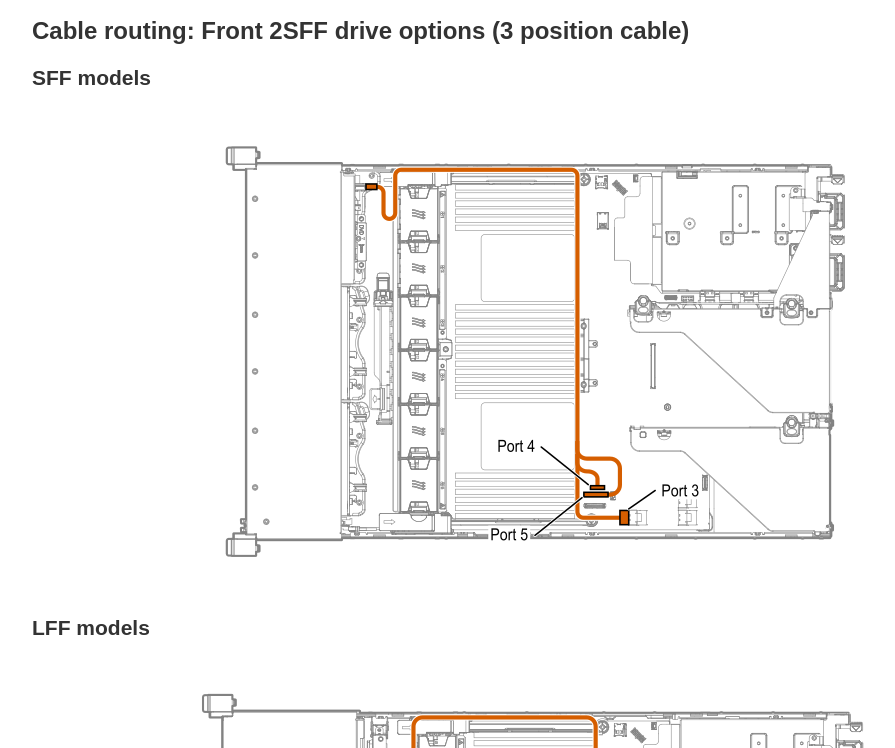
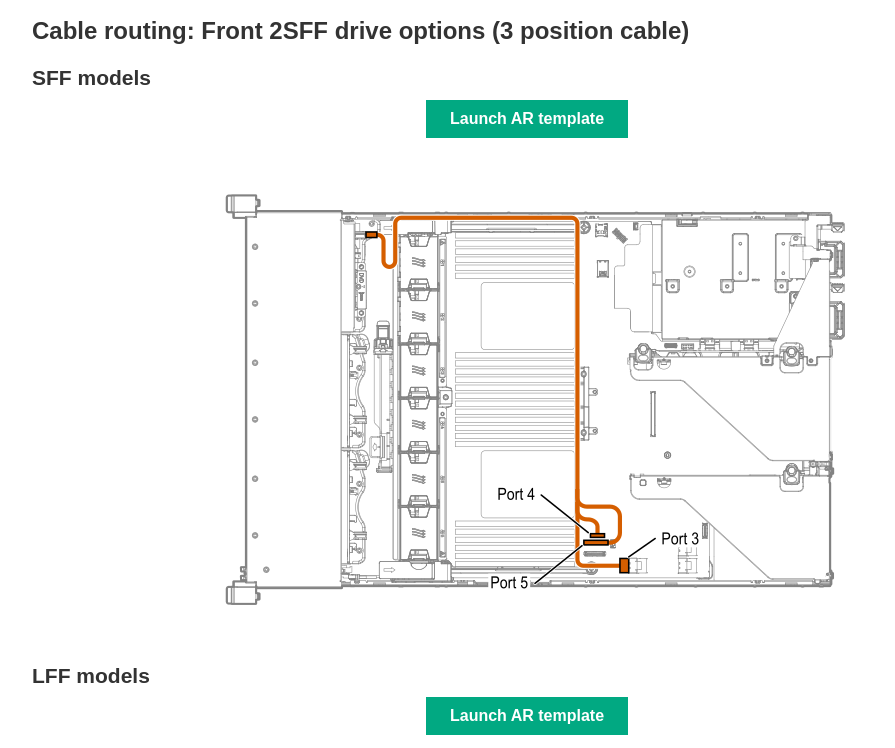
Before and after one commit to chrpeterson/cablingmatrix, a plain HTML site: page GUID-6936119C-381E-42F5-8819-0D2D5240536F.html in a window 1280 px wide. Shown: the top 748 px of the page, without its empty margins (108-1003 px from the left). Drawn offline with nearby package versions, Linux system fonts and the light colour scheme; a web font is replaced by a local one.

Commit message:
Update GUID-6936119C-381E-42F5-8819-0D2D5240536F.html

```diff
--- a/GUID-6936119C-381E-42F5-8819-0D2D5240536F.html
+++ b/GUID-6936119C-381E-42F5-8819-0D2D5240536F.html
@@ -1,10 +1,12 @@
 <!DOCTYPE html
   SYSTEM "about:legacy-compat">
 <html lang="en-us"><head><meta http-equiv="Content-Type" content="text/html; charset=UTF-8"><meta name="viewport" content="width=device-width, initial-scale=1"><meta name="copyright" content="© Copyright ,  Hewlett Packard Enterprise Development LP"><link rel="stylesheet" type="text/css" href="hpefonts.css"><link rel="stylesheet" type="text/css" href="style.css"><title>Cable routing: Front 2SFF drive options (3 position cable)</title><script src="https://h50007.www5.hpe.com/caas-static/js/framework/jquery/v-1-8/jquery.js"></script><script src="https://h50007.www5.hpe.com/caas-static/js/framework/jquery/v-1-8/can.jquery.js"></script><script src="https://h50007.www5.hpe.com/hfws/us/en/hpe/latest.r?contentType=js"></script></head><body><div id="header" class="header"></div><a name="GUID-6936119C-381E-42F5-8819-0D2D5240536F"><!-- --></a><main role="main"><article role="article" aria-labelledby="ariaid-title1"><h1 class="title topictitle1" id="ariaid-title1">Cable routing: Front 2SFF drive options (3 position cable)</h1><div class="body refbody"><section class="section" id="GUID-6936119C-381E-42F5-8819-0D2D5240536F__SECTION_99544FEAE0334FC19F96B66B47B34A15"><a name="GUID-6936119C-381E-42F5-8819-0D2D5240536F__SECTION_99544FEAE0334FC19F96B66B47B34A15"><!-- --></a><h2 class="title sectiontitle">SFF models</h2>
-
+		<p class="p text-center"><a class="xref btn" href="AR/Mob_141AR.html" target="_blank">Launch AR template</a>
+		</p>
 		<figure class="fig fignone" id="GUID-6936119C-381E-42F5-8819-0D2D5240536F__FIG_491DF25CE73D44E699D7BA282FCDD026"><a name="GUID-6936119C-381E-42F5-8819-0D2D5240536F__FIG_491DF25CE73D44E699D7BA282FCDD026"><!-- --></a><br><a name="GUID-6936119C-381E-42F5-8819-0D2D5240536F__IMAGE_10E1501DA7BF4B0F8E874373FA268F8D"><!-- --></a><div class="imagecenter"><img class="image imagecenter" id="GUID-6936119C-381E-42F5-8819-0D2D5240536F__IMAGE_10E1501DA7BF4B0F8E874373FA268F8D" src="mob_141.png"></div><br></figure>
 	 </section><section class="section" id="GUID-6936119C-381E-42F5-8819-0D2D5240536F__SECTION_0743C1ACAF2C44F398760B1292ACE85A"><a name="GUID-6936119C-381E-42F5-8819-0D2D5240536F__SECTION_0743C1ACAF2C44F398760B1292ACE85A"><!-- --></a><h2 class="title sectiontitle">LFF models</h2>
-
+		<p class="p text-center"><a class="xref btn" href="AR/Mob_142AR.html" target="_blank">Launch AR template</a>
+		</p>
 		<figure class="fig fignone" id="GUID-6936119C-381E-42F5-8819-0D2D5240536F__FIG_3FE941C9E0864E3C8E23F28245FB9FA3"><a name="GUID-6936119C-381E-42F5-8819-0D2D5240536F__FIG_3FE941C9E0864E3C8E23F28245FB9FA3"><!-- --></a><br><a name="GUID-6936119C-381E-42F5-8819-0D2D5240536F__IMAGE_906FBFB7133C4AFB9BC46B45B4747D68"><!-- --></a><div class="imagecenter"><img class="image imagecenter" id="GUID-6936119C-381E-42F5-8819-0D2D5240536F__IMAGE_906FBFB7133C4AFB9BC46B45B4747D68" src="mob_142.png"></div><br></figure>
 	 </section></div></article></main><script>
             (function (document) {
```
